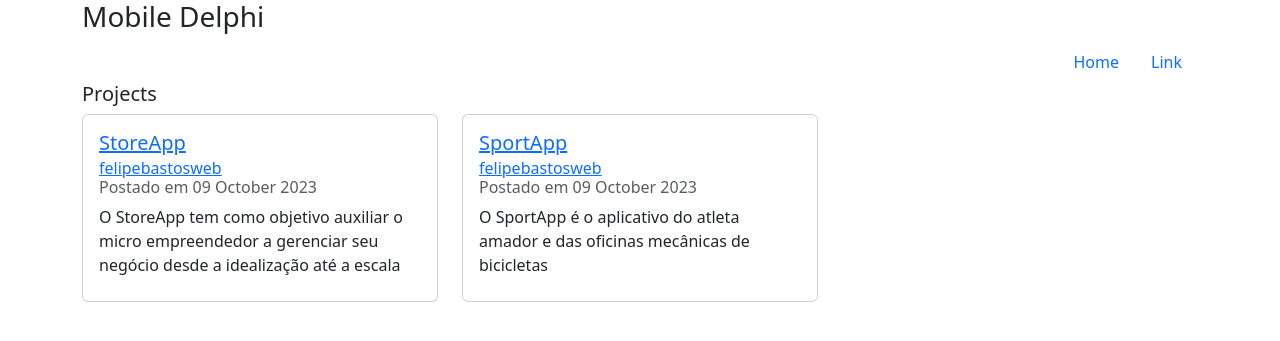
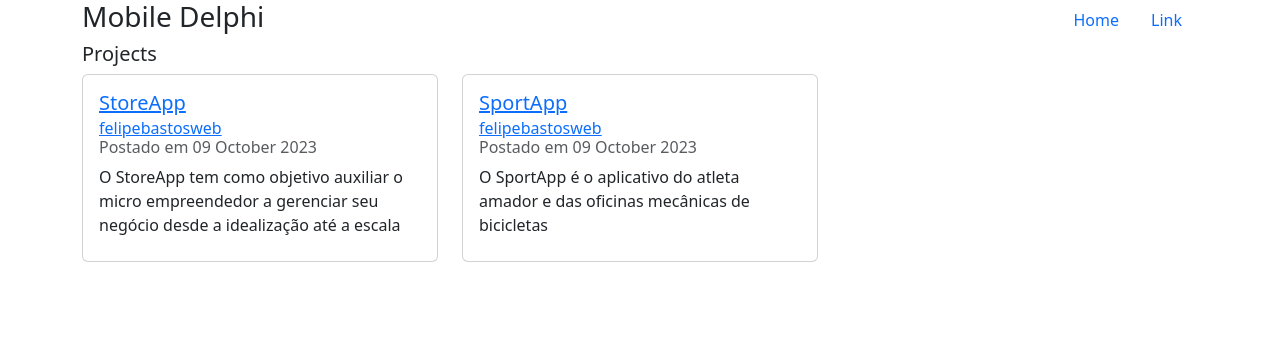
Before and after one commit to felipebastosweb/delphimobile.github.io, a Jekyll site: the page built from index.html, in a window 1280 px wide. Shown: the top 341 px of the page. Built offline with Jekyll 4.4.1, drawn with Linux system fonts in a browser that asks for light colours.

Commit message:
Update default.html

```diff
--- a/_layouts/default.html
+++ b/_layouts/default.html
@@ -14,7 +14,10 @@
       <!--Header-->
       <header class="container">
         <section class="row">
+          <article class="col-xs-6 col-md-3">
             <h3>Mobile Delphi</h3>
+          </article>
+          <nav class="col-xs-6 col-md-9">
             <ul class="nav justify-content-end">
               <li class="nav-item">
                 <a class="nav-link active" aria-current="page" href="#">Home</a>
@@ -23,6 +26,7 @@
                 <a class="nav-link" href="#">Link</a>
               </li>
             </ul>
+          </nav>
         </section>
       </header>
 
```
Lines whose indentation alone changed are shown as unchanged.
